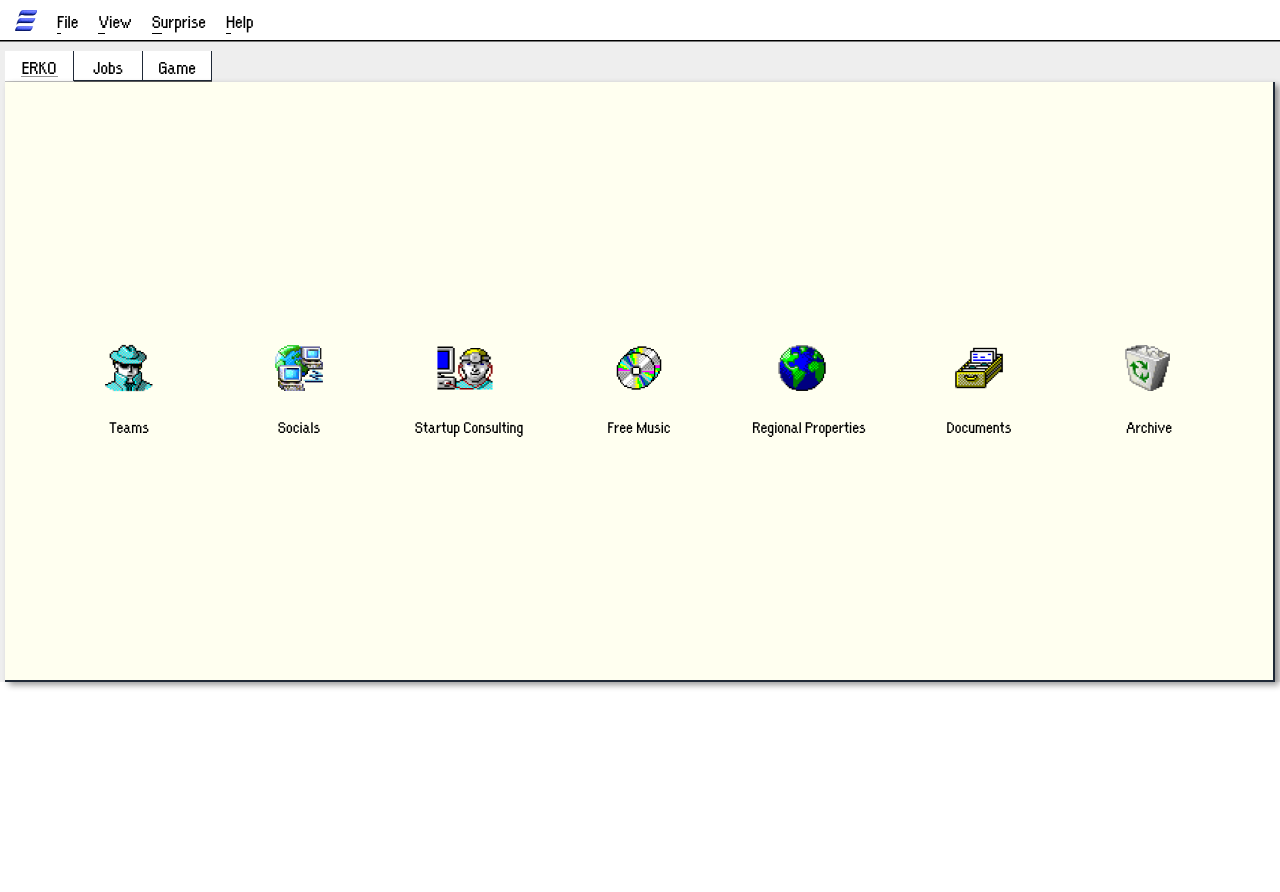
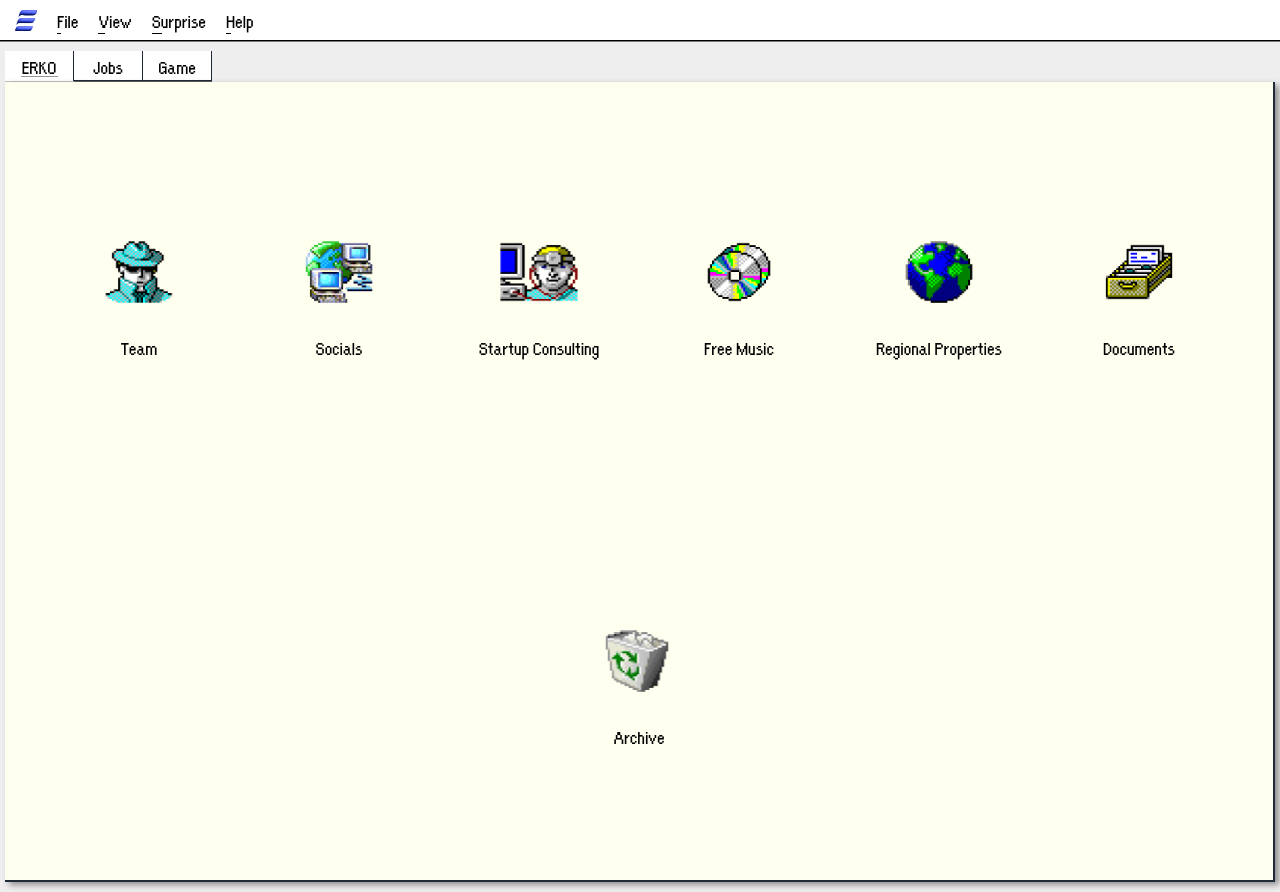
Before and after one commit to achiewe/project-erko-front, a Next.js app: page /erko in a window 1280 px wide. Before the commit the page ends 800 px from the top, so only its background shows below. Built offline with nearby package versions, Linux system fonts and the light colour scheme.

Commit message:
change the overflow hidden and on the image width height

```diff
--- a/src/app/components/ErkoContainer/MainErkoContainer.tsx
+++ b/src/app/components/ErkoContainer/MainErkoContainer.tsx
@@ -12,11 +12,10 @@ import archivePng from "../../../../public/assets/archive.png";
 export default function MainErkoContainer() {
   return (
     <div
-      className="flex mt-[1px] flex-row items-center justify-center w-full h-full h-sm:h-[600px] h-mm:h-[520px]
-      h-mn:h-[450px] h-mn:gap-y-[0px] h-sm:gap-y-[10px] h-mm:pt-[0px] gap-y-[40px] flex-wrap gap-x-[50px] bg-[#FFFFF0]
+      className="flex mt-[1px] flex-row items-center justify-center w-full h-screen gap-y-[20px] flex-wrap gap-x-[50px] bg-[#FFFFF0]
     border-r-2 border-b-2 border-gray-800 drop-shadow-[4px_3px_3px_rgba(0,0,0,0.40)] py-[20px] relative"
     >
-      <OptionCardErko title="Teams" imageSrc={teamPng} link="/erko/team" />
+      <OptionCardErko title="Team" imageSrc={teamPng} link="/erko/team" />
       <OptionCardErko
         title="Socials"
         imageSrc={socialsPng}
--- a/src/app/components/ErkoContainer/OptionCardErko.tsx
+++ b/src/app/components/ErkoContainer/OptionCardErko.tsx
@@ -16,14 +16,14 @@ export default function OptionCardErko({
   link,
 }: OptionCardProps) {
   return (
-    <div className="w-[120px] flex items-center flex-col justify-center">
+    <div className="w-[150px] flex items-center flex-col justify-center">
       <Link href={link}>
         <Image
           src={imageSrc}
           alt={title}
-          className="h-[110px] h-sm:h-[90px] h-sm:w-[100px] h-mm:h-[80px] h-mm:w-[90px]"
+          className="h-[150px] w-[170px] h-sm:h-[120px] h-sm:w-[140px] h-mm:h-[100px] h-mm:w-[120px]"
         />
-        <h3 className="text-center text-[18px]">{title}</h3>
+        <h3 className="text-center text-[20px]">{title}</h3>
       </Link>
     </div>
   );
--- a/src/app/erko/page.tsx
+++ b/src/app/erko/page.tsx
@@ -7,7 +7,7 @@ export default function page() {
   return (
     <div className="w-full h-full bg-[#EEEEEE]">
       <Header />
-      <div className="flex px-[5px] w-full h-full items-start flex-col">
+      <div className="flex px-[5px] w-full h-full items-start flex-col pb-[10px]">
         <NavigationPages />
         <MainErkoContainer />
       </div>
--- a/src/app/globals.css
+++ b/src/app/globals.css
@@ -12,7 +12,6 @@
 body {
   width: 100%;
   height: 100%;
-  overflow: hidden;
 }
 
 
--- a/src/app/jobs/page.tsx
+++ b/src/app/jobs/page.tsx
@@ -7,8 +7,10 @@ export default function page() {
   return (
     <div>
       <Header />
-      <NavigationPages />
-      <JobsMainContainer />
+      <div className="flex px-[5px] w-full h-full items-start flex-col">
+        <NavigationPages />
+        <JobsMainContainer />
+      </div>
     </div>
   );
 }
```
